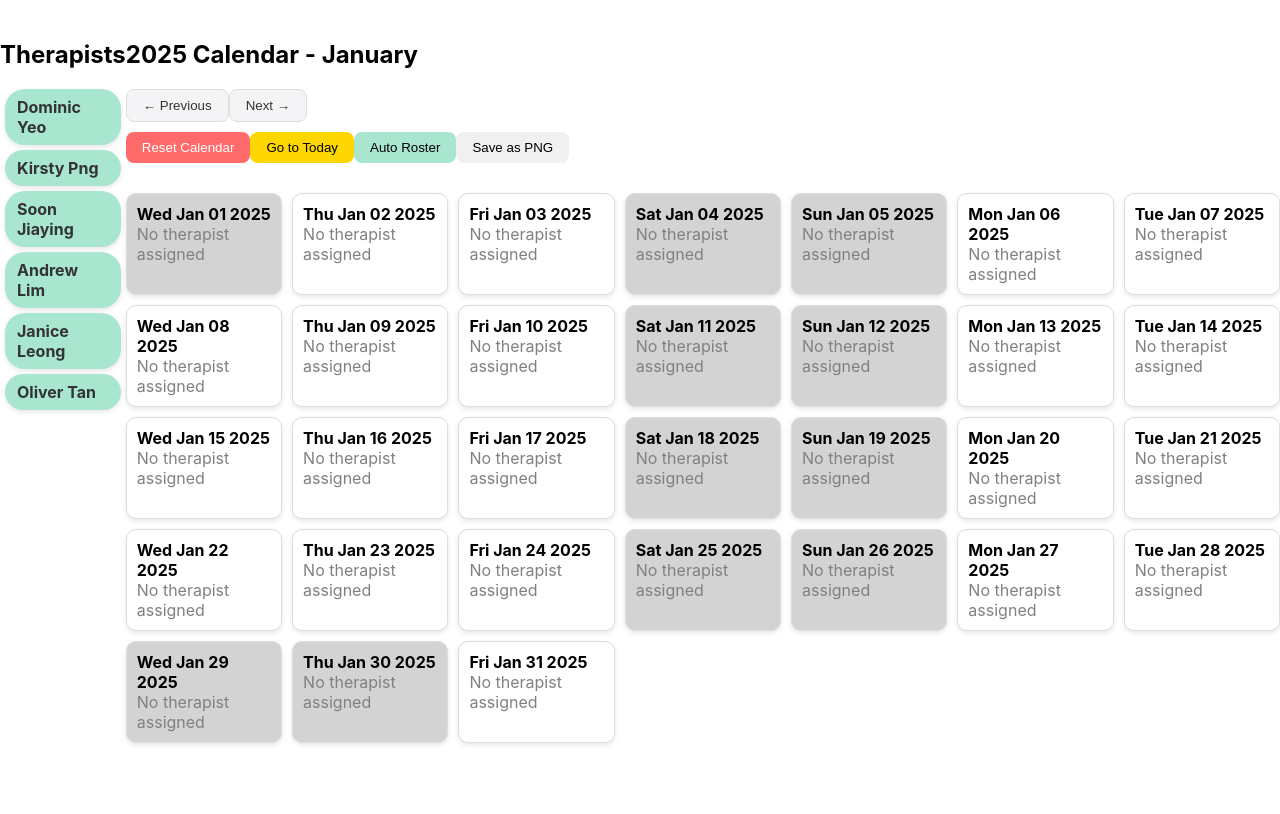
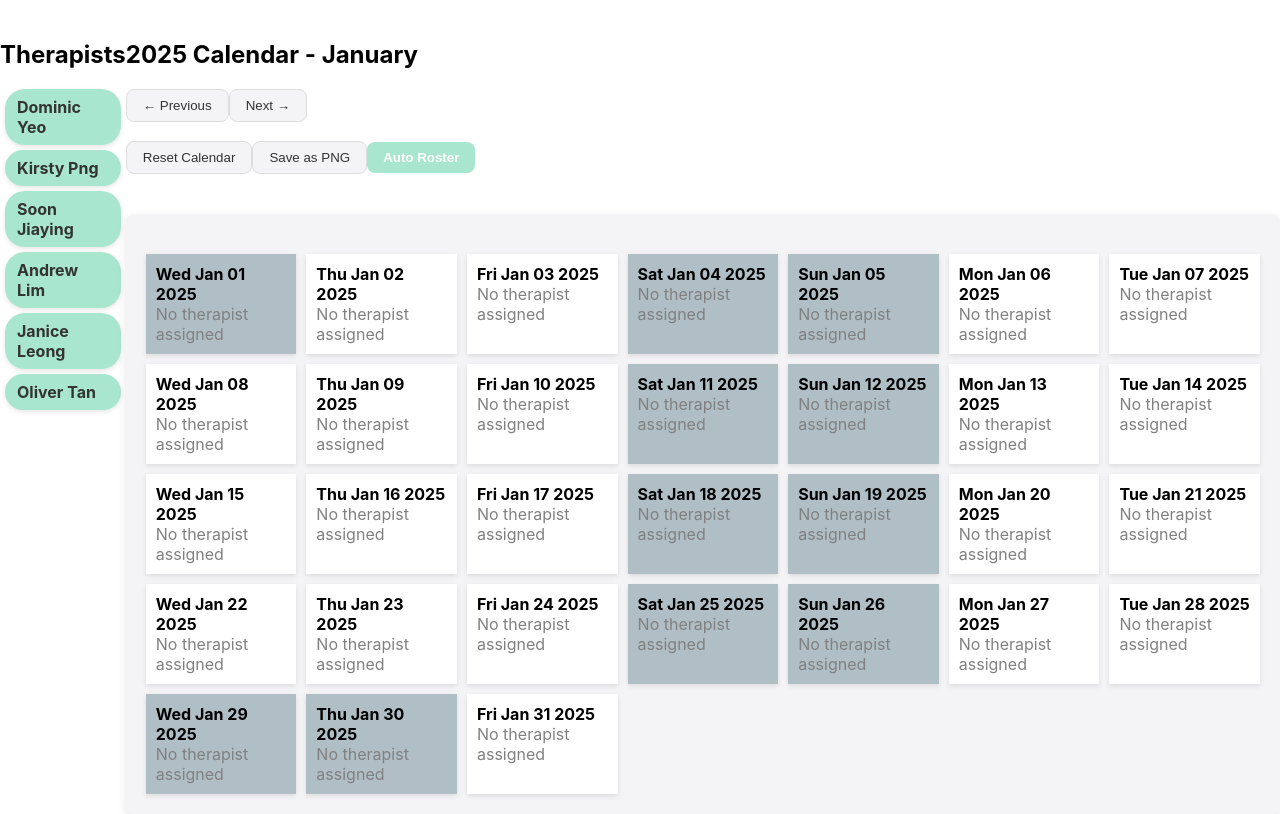
Before and after one commit to jxhnthan/hwb-crisis-rostering, a React (Create React App) app: page / in a window 1280 px wide. Built offline with nearby package versions, Linux system fonts and the light colour scheme.

Commit message:
Add files via upload

```diff
--- a/src/App.js
+++ b/src/App.js
@@ -88,13 +88,17 @@ const CalendarDay = ({ day, moveTherapist, removeTherapist, isToday, isBlocked }
     <div
       ref={drop}
       style={{
-        border: '1px solid #ddd',
         padding: '10px',
         minHeight: '80px',
         position: 'relative',
-        backgroundColor: isToday ? '#FFEB3B' : finalBlockedStatus ? '#D3D3D3' : 'white',
-        borderRadius: '10px', // Rounded corners
+        backgroundColor: isToday
+          ? '#FFEB3B' // Highlight today
+          : finalBlockedStatus
+          ? '#B0BEC5' // Solid grey for blocked days
+          : 'white', // Normal color for non-blocked days
+        borderRadius: '0px', // Rounded corners
         boxShadow: '0 2px 5px rgba(0, 0, 0, 0.1)',
+        overflow: 'hidden', // Prevent border overflow
       }}
     >
       <strong>{day.date.toDateString()}</strong>
@@ -216,14 +220,41 @@ const App = () => {
     setAutoRosterTriggered(false); // Reset auto roster trigger
   };
 
-  // Function to save the calendar as PNG
   const saveAsPNG = () => {
-    html2canvas(document.querySelector("#calendar-container")).then((canvas) => {
+    // First, ensure all greyed-out days are one solid color (e.g., #D3D3D3)
+    const calendarDays = document.querySelectorAll('.calendar-day');
+
+    calendarDays.forEach((day) => {
+      const backgroundColor = day.style.backgroundColor;
+      if (backgroundColor === 'rgb(211, 211, 211)') {  // This checks if the day is greyed out
+        day.style.backgroundColor = '#B0C4DE';  // Set to a solid color (e.g., Light Steel Blue)
+      }
+    });
+
+    // Now capture the screenshot
+    const bodyElement = document.querySelector("body");
+
+    html2canvas(bodyElement, {
+      ignoreElements: (el) => el.classList.contains("ignore-export"), // Ignore any elements that shouldn't appear in the screenshot (e.g., buttons)
+      backgroundColor: "white", // Ensure transparent background
+      useCORS: true, // Allow cross-origin resource sharing for external images
+      scrollX: 0, // Ensure the whole page is captured starting from the top-left corner
+      scrollY: 0,
+      x: 0,
+      y: 0,
+    }).then((canvas) => {
       const imgData = canvas.toDataURL("image/png");
       const link = document.createElement('a');
       link.href = imgData;
-      link.download = 'calendar.png'; // Set the name of the file
+      link.download = 'webpage_screenshot.png'; // Set the default filename for download
       link.click(); // Trigger the download
+
+      // Reset the greyed-out days back to their original color (optional)
+      calendarDays.forEach((day) => {
+        if (day.style.backgroundColor === '#B0C4DE') {
+          day.style.backgroundColor = '#D3D3D3'; // Reset to original grey color
+        }
+      });
     });
   };
 
@@ -301,68 +332,63 @@ const App = () => {
               onClick={resetCalendar}
               style={{
                 padding: '8px 16px',
-                background: '#ff6b6b',
-                color: 'white',
-                border: 'none',
+                background: '#f4f4f7',
+                color: '#333',
+                border: '1px solid #ddd',
                 borderRadius: '8px',
                 cursor: 'pointer',
                 fontWeight: '500',
-                marginBottom: '10px',
+                transition: 'background 0.2s',
+                marginBottom: '20px',
               }}
             >
               Reset Calendar
             </button>
-
             <button
-              onClick={goToToday}
+              onClick={saveAsPNG}
               style={{
                 padding: '8px 16px',
-                background: '#FFD700',
-                color: 'black',
-                border: 'none',
+                background: '#f4f4f7',
+                color: '#333',
+                border: '1px solid #ddd',
                 borderRadius: '8px',
                 cursor: 'pointer',
                 fontWeight: '500',
-                marginBottom: '10px',
+                transition: 'background 0.2s',
+                marginBottom: '20px',
               }}
             >
-              Go to Today
+              Save as PNG
             </button>
 
             <button
               onClick={autoRoster}
               style={{
                 padding: '8px 16px',
-                background: '#A8E6CF',
-                color: 'black',
+                background: '#A8E6CF', // Pastel green
+                color: '#fff',
                 border: 'none',
                 borderRadius: '8px',
                 cursor: 'pointer',
-                fontWeight: '500',
-                marginBottom: '10px',
+                fontWeight: 'bold',
+                transition: 'background 0.3s',
+                marginTop: '10px',
+              }}
+              disabled={autoRosterTriggered}
+            >
+              {autoRosterTriggered ? 'Auto Roster Completed' : 'Auto Roster'}
+            </button>
+
+            <div
+              id="calendar-container"
+              style={{
+                marginTop: '20px',
+                padding: '20px',
+                backgroundColor: '#f4f4f7',
+                borderRadius: '8px',
+                boxShadow: '0 4px 10px rgba(0, 0, 0, 0.1)',
               }}
             >
-              Auto Roster
-            </button>
-
-            <button
-              onClick={saveAsPNG}
-              style={{
-                padding: '8px 16px',
-                background: '#f0f0f0',
-                color: 'black',
-                border: 'none',
-                borderRadius: '8px',
-                cursor: 'pointer',
-                fontWeight: '500',
-                marginBottom: '10px',
-              }}
-            >
-              Save as PNG
-            </button>
-          </div>
-
-          <div id="calendar-container">
               <Calendar
                 monthDays={calendar[currentMonth]}
                 moveTherapist={moveTherapist}
@@ -372,6 +398,7 @@ const App = () => {
             </div>
           </div>
         </div>
+      </div>
     </DndProvider>
   );
 };
```
Lines whose indentation alone changed are shown as unchanged.
